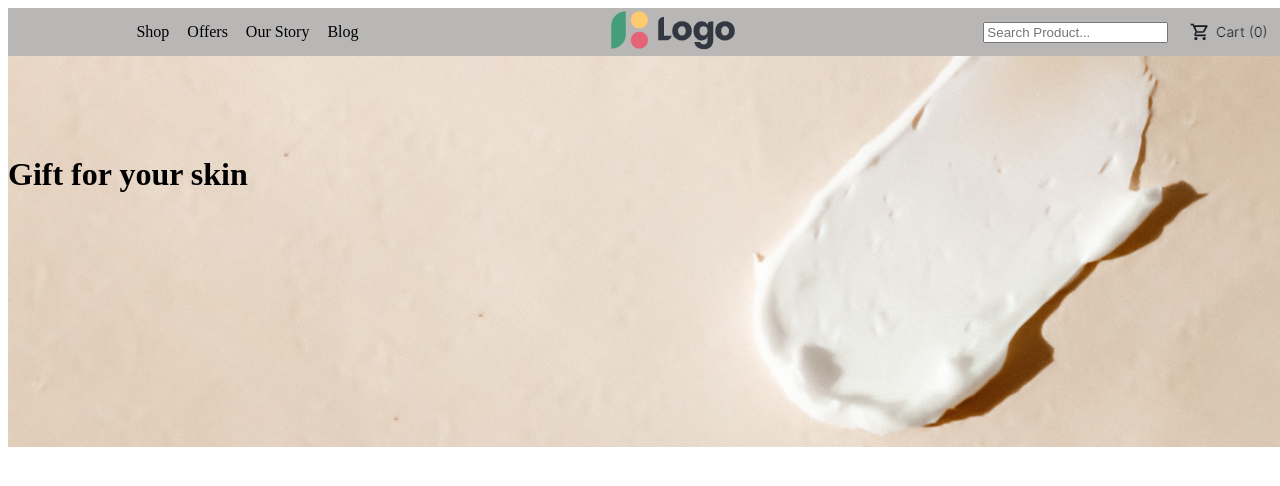
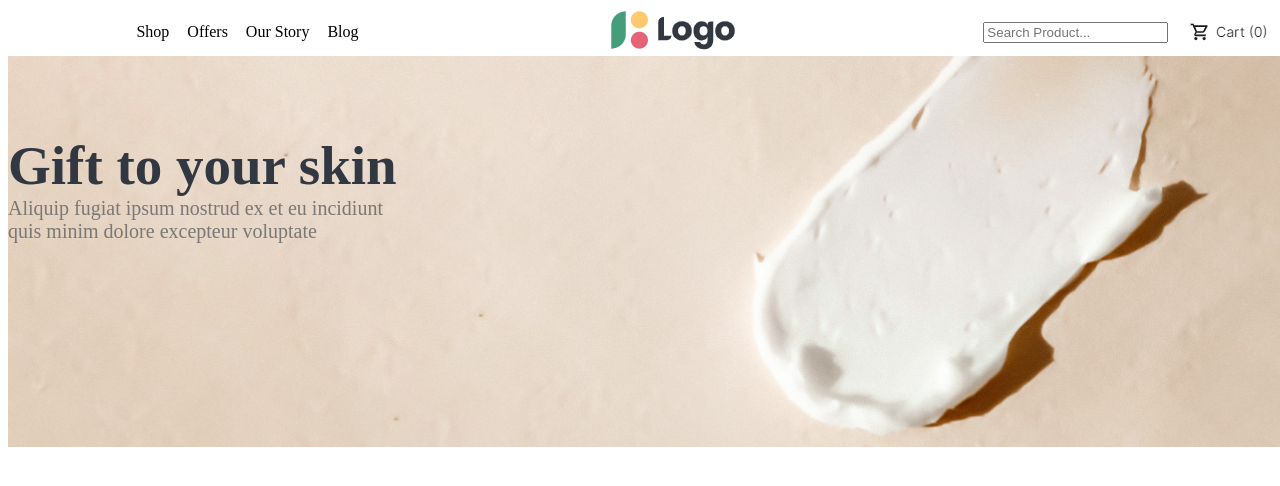
Before and after one commit to Pkkoi1/BaiTapProduct, a plain HTML site: page index.html in a window 1280 px wide. Shown: the top 486 px of the page. Drawn offline with Linux system fonts and the light colour scheme.

Commit message:
đang hoàn thành

```diff
--- a/index.html
+++ b/index.html
@@ -10,7 +10,7 @@
 </head>
 
 <body>
-    <div id="head" style="background-color: rgb(185, 182, 182);">
+    <div id="head">
         <div class="left">
             <div class="Shop">Shop</div>
             <div class="Shop">Offers</div>
@@ -29,7 +29,11 @@
     </div>
     <div class="td">
         <div class="img">
-             <h1>Gift for your skin</h1>
+             <div  class="Text1">
+                <p style="font-size: 55px; margin: 0; color: #323842;"><b>Gift to your skin</b></p>
+                <p style="font-size: 20px; margin: 0; color: #7a7777;">Aliquip fugiat ipsum nostrud ex et eu incidiunt <br>
+                quis minim dolore excepteur voluptate</p>
+             </div>
         </div>
 
     </div>
```
